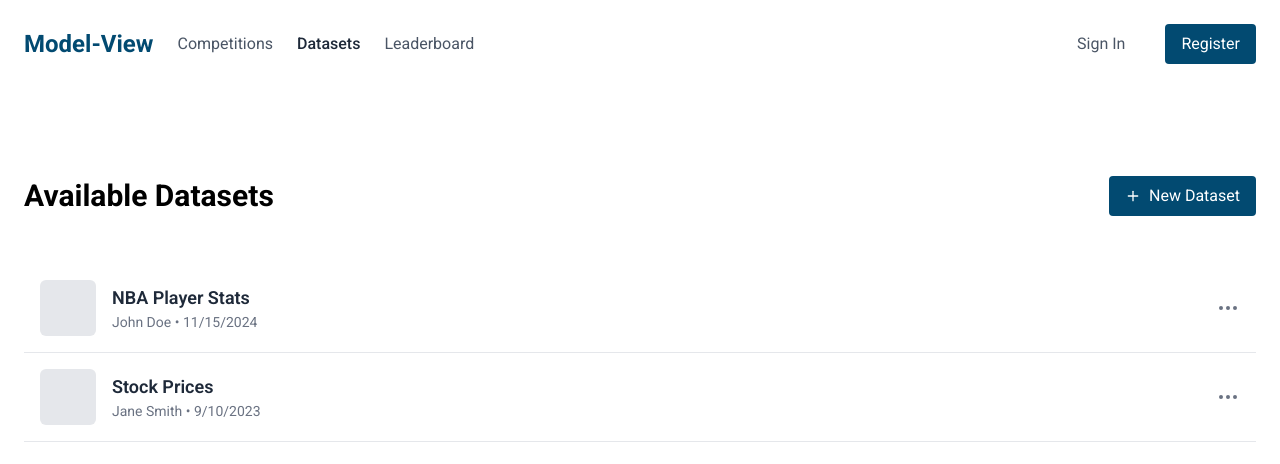
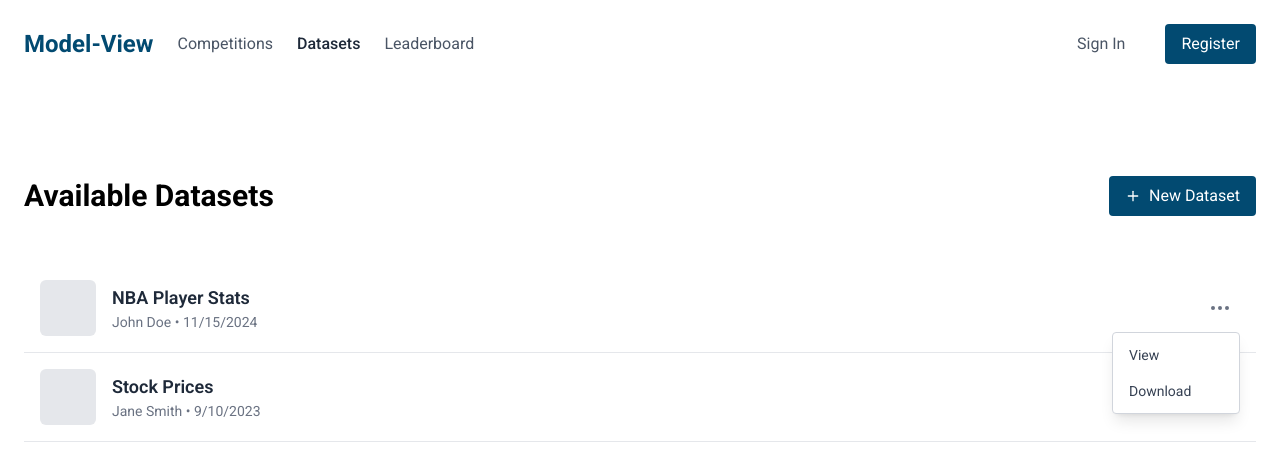
Before and after one commit to Mentee-Group/model-view, a React (Vite) app in the folder frontend/: page /datasets in a window 1280 px wide. Both pictures are taken after a click on the button 1228 px from the left and 308 px from the top of the page. Shown: the top 464 px of the page. Built offline with nearby package versions, Linux system fonts and the light colour scheme.

Commit message:
Add radix dropdown for dataset actions.

```diff
--- a/frontend/package.json
+++ b/frontend/package.json
@@ -10,6 +10,7 @@
     "preview": "vite preview"
   },
   "dependencies": {
+    "@radix-ui/react-dropdown-menu": "^2.1.12",
     "@tailwindcss/vite": "^4.1.4",
     "lucide-react": "^0.503.0",
     "react": "^19.0.0",
--- a/frontend/src/pages/DatasetPage.tsx
+++ b/frontend/src/pages/DatasetPage.tsx
@@ -1,5 +1,6 @@
 import { MoreHorizontal, Plus } from 'lucide-react';
 import { useState } from 'react';
+import * as DropdownMenu from '@radix-ui/react-dropdown-menu';
 
 type Dataset = {
   id: number;
@@ -26,7 +27,6 @@ const datasets: Dataset[] = [
   },
 ];
 
-
 function DatasetPage() {
   const [expandedId, setExpandedId] = useState<number | null>(null);
 
@@ -38,21 +38,23 @@ function DatasetPage() {
     <div className='py-8'>
       <div className='flex items-center justify-between mb-12'>
         <h1 className="text-3xl font-bold">Available Datasets</h1>
-        <button className='flex items-center bg-sky-900 text-white px-4 py-2 rounded hover:bg-sky-800 hover:shadow-md shadow-none transistion space-x-2 cursor-pointer'>
+        <button className='flex items-center bg-sky-900 text-white px-4 py-2 rounded hover:bg-sky-800 hover:shadow-md shadow-none transition space-x-2 cursor-pointer'>
           <Plus className='w-4 h-4' />
           <span>New Dataset</span>
         </button>
       </div>
+
       <div>
         {datasets.map((dataset) => (
           <div
             key={dataset.id}
-            className="cursor-pointer hover:bg-gray-50 transition border-b border-gray-200 bg-white"
+            className="cursor-pointer hover:bg-gray-50 transition border-b border-gray-200 bg-white relative"
             onClick={() => toggleExpand(dataset.id)}
           >
             <div className="flex items-center justify-between px-4 py-4">
               <div className="flex items-center gap-4">
                 <div className="w-14 h-14 bg-gray-200 rounded-md"></div>
+
                 <div>
                   <div className="text-lg font-semibold text-gray-800">{dataset.name}</div>
                   <div className="text-sm text-gray-500">
@@ -60,15 +62,38 @@ function DatasetPage() {
                   </div>
                 </div>
               </div>
-              <button
-                onClick={(e) => {
-                  e.stopPropagation();
-                }}
-                className="text-gray-500 hover:text-gray-700 cursor-pointer"
-              >
-                <MoreHorizontal />
-              </button>
+
+              <DropdownMenu.Root>
+                <DropdownMenu.Trigger asChild>
+                  <button
+                    onClick={(e) => e.stopPropagation()}
+                    className="text-gray-500 hover:text-gray-700 p-2 rounded-full hover:bg-sky-100/70 transition cursor-pointer"
+                  >
+                    <MoreHorizontal />
+                  </button>
+                </DropdownMenu.Trigger>
+
+                <DropdownMenu.Content
+                  align="end"
+                  sideOffset={4}
+                  className="bg-white rounded border border-gray-300 shadow-lg w-32 py-1 z-50"
+                >
+                  <DropdownMenu.Item
+                    onSelect={(e) => e.preventDefault()}
+                    className="px-4 py-2 text-sm text-gray-700 hover:bg-gray-100 cursor-pointer"
+                  >
+                    View
+                  </DropdownMenu.Item>
+                  <DropdownMenu.Item
+                    onSelect={(e) => e.preventDefault()}
+                    className="px-4 py-2 text-sm text-gray-700 hover:bg-gray-100 cursor-pointer"
+                  >
+                    Download
+                  </DropdownMenu.Item>
+                </DropdownMenu.Content>
+              </DropdownMenu.Root>
             </div>
+
             {expandedId === dataset.id && (
               <div className="px-4 pb-4 text-sm text-gray-700">{dataset.description}</div>
             )}
```
Also changed, not shown: 1 other file (tests, documents, lock files or other folders).
